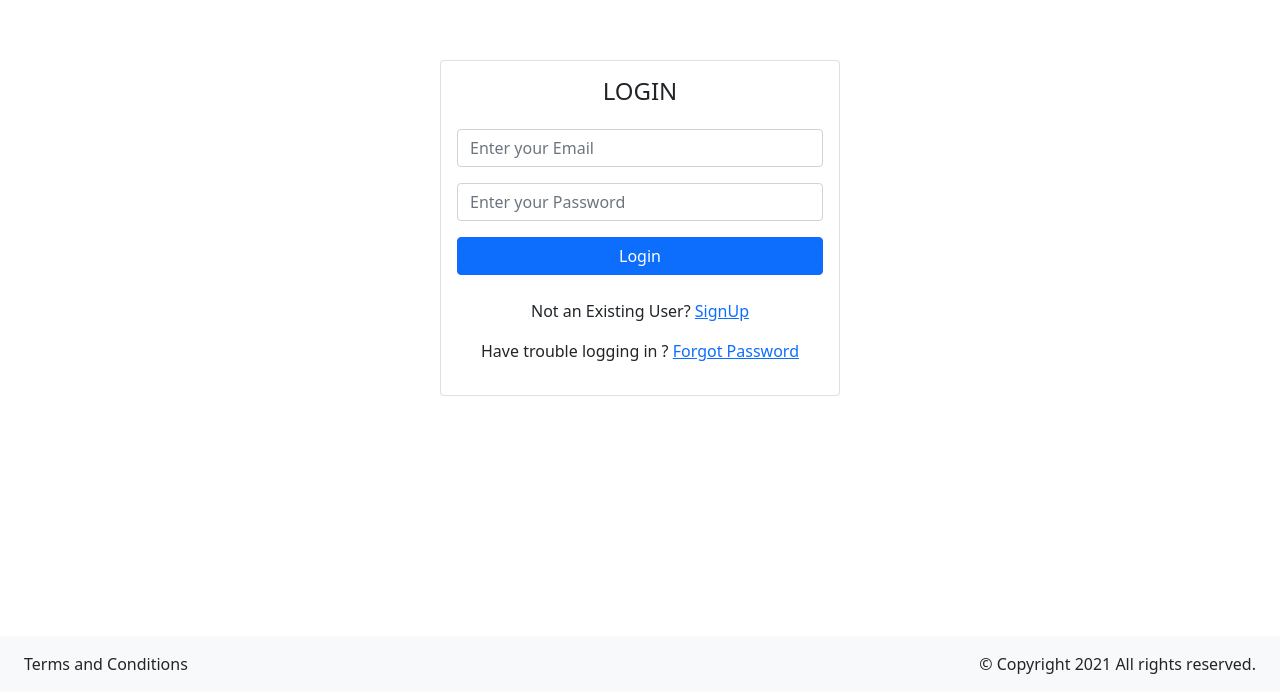
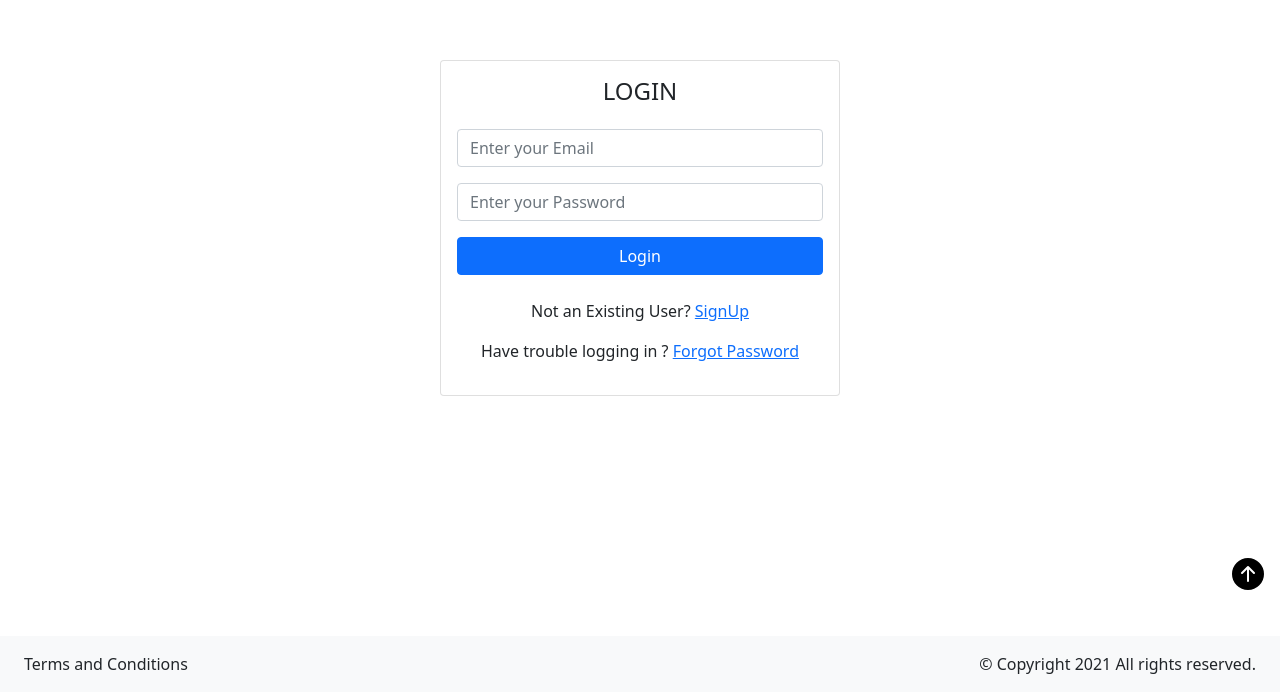
Before and after one commit to Naresh-Yenagandula/StalknBuyEcommerceFrontend, a React (Create React App) app: page /login in a window 1280 px wide. Shown: the part 132-824 px from the top of the page. Built offline with nearby package versions, Linux system fonts and the light colour scheme; no server answers.

Commit message:
Scroll to Top feature added

```diff
--- a/src/App.css
+++ b/src/App.css
@@ -192,3 +192,12 @@ body::-webkit-scrollbar-thumb{
     from {-webkit-transform: scale(0, 0);}
     to {-webkit-transform: scale(1, 1);}
  }
+
+.scrollToTop{
+    bottom: 9vh;
+    right: 10px;
+}
+.transparentBtn{
+    border: 0px;
+    background-color: transparent;
+}
--- a/src/App.js
+++ b/src/App.js
@@ -16,6 +16,7 @@ import Forgotpassword from './components/forgotpassword';
 import Wishlist from './components/wishlist';
 import Toast from 'react-bootstrap/Toast'
 import Carts from './components/cart';
+import ScrollToTop from './components/ScrollToTop';
 
 
 export const ProductContext = React.createContext()
@@ -189,6 +190,7 @@ function App() {
             </Switch>
           </Router>
         </ProductContext.Provider>
+        <ScrollToTop/>
         <Footer />
       </div>
     );
--- /dev/null
+++ b/src/components/ScrollToTop.js
@@ -0,0 +1,15 @@
+import React from 'react'
+import {ArrowUpCircleFill} from 'react-bootstrap-icons'
+
+function ScrollToTop() {
+    const scrollTop=()=>{
+        window.scrollTo({ top: 0 })
+    }
+    return (
+        <div className="fs-2 position-fixed scrollToTop" style={{zIndex:"100000"}}>
+           <button className="transparentBtn" onClick={e=>scrollTop()}><ArrowUpCircleFill /> </button>
+        </div>
+    )
+}
+
+export default ScrollToTop
```
